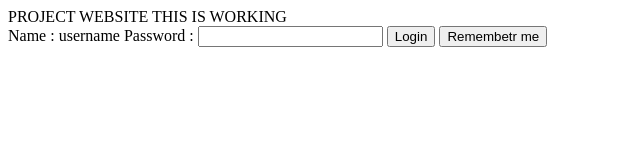
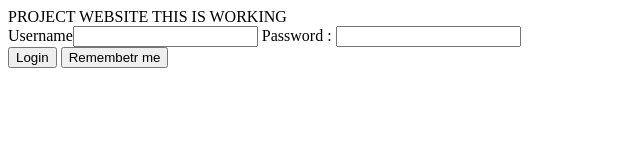
Before and after one commit to vignesh-vickee/staticweb, a plain HTML site: page index.html in a window 1280 px wide. Shown: the whole page, without its empty margins (0-640 px from the left). Drawn offline with Linux system fonts and the light colour scheme.

Commit message:
Update index.html

```diff
--- a/index.html
+++ b/index.html
@@ -2,9 +2,10 @@
 <head>PROJECT WEBSITE</head>
 
 <body>THIS IS WORKING
+
   <form>
-    Name : <lable>username</lable>
-    Password : <input type="password">
+   <lable>Username</lable><input type="text">
+    Password : <input type="password"><br>
     <button>Login</button>
     <button>Remembetr me</button>
   </form>
```
